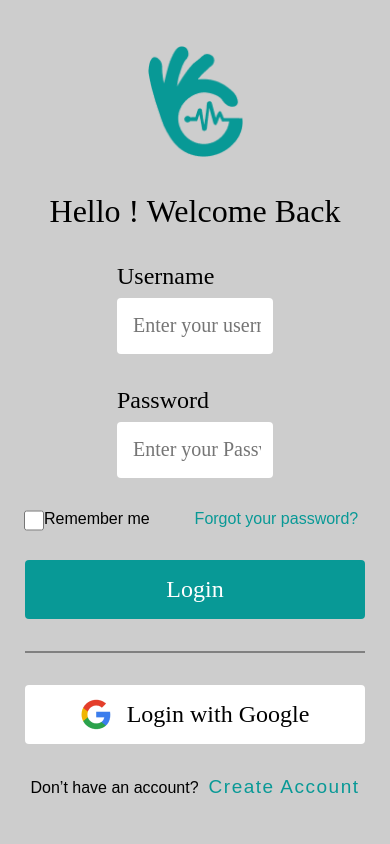
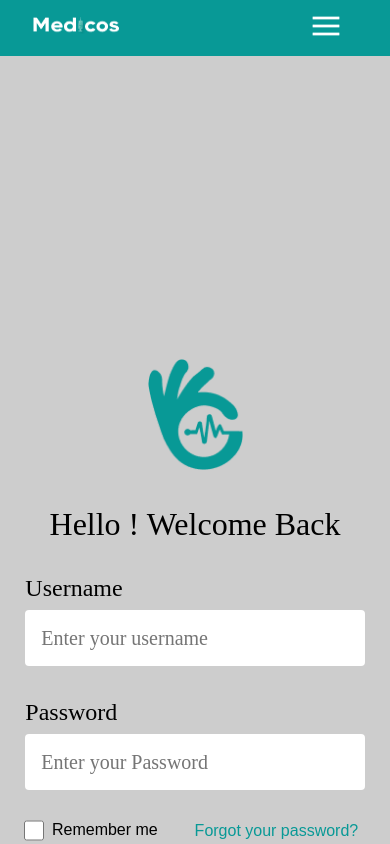
Before and after one commit to ariesiitr/Medicos, a Next.js app in the folder medicose-frontend/: page /login in a window 390 px wide. Shown: the top 844 px of the page. Built offline with nearby package versions, Linux system fonts and the light colour scheme.

Commit message:
login and signup page is responsive now

```diff
--- a/medicose-frontend/components/Login/Forms.js
+++ b/medicose-frontend/components/Login/Forms.js
@@ -74,7 +74,7 @@ export default function Loginform() {
 				<input
 					type="text"
 					placeholder="Enter your username"
-          className="Input"
+					className="Input"
 					onChange={(e) => setuserName(e.target.value)}
 				/>
 			</div>
@@ -83,7 +83,7 @@ export default function Loginform() {
 				<input
 					type="password"
 					placeholder="Enter your Password"
-          className="Input"
+					className="Input"
 					onChange={(e) => {
 						setPassword(e.target.value);
 						passValidate();
@@ -95,7 +95,9 @@ export default function Loginform() {
 					style={{
 						display: 'flex',
 						flexDirection: 'row',
-						height: '18px',
+						height: '1rem',
+						gap: '0.5rem',
+						alignItems: 'center',
 					}}
 				>
 					<input type="checkbox" className="Input" />
@@ -124,6 +126,7 @@ export default function Loginform() {
 				Login
 			</button>
 			<hr />
+			{/*
 			<button
 				className="btn"
 				style={{
@@ -138,7 +141,7 @@ export default function Loginform() {
 					style={{ marginRight: '16px' }}
 				/>
 				Login with Google
-			</button>
+			</button> */}
 			<div>
 				<text> Don’t have an account?</text>
 				<span
--- a/medicose-frontend/pages/login.js
+++ b/medicose-frontend/pages/login.js
@@ -2,7 +2,7 @@ import React from "react";
 import Logindesign from "../components/Login/Logindesign";
 import Image from "next/image";
 import Loginform from "../components/Login/Forms";
-import Navbar from "../components/navbar/Navbar"
+import MobNavbar from "../components/navbar/MobNavbar"
 import DoctorHomepage from '../components/dashboard/Doctor/Homepage'
 
 
@@ -15,7 +15,7 @@ function login() {
         <Logindesign />
       </div>
       <div>
-      {/* <Navbar /> */}
+      <MobNavbar />
       <div className="loginFormContainer">
         <div className="okGestureIcon">
           <Image src="/healthy.png" width={95} height={111} />
--- a/medicose-frontend/styles/login.scss
+++ b/medicose-frontend/styles/login.scss
@@ -44,7 +44,7 @@
 	font-family: 'THICCCBOI';
 	font-style: normal;
 	font-weight: 500;
-	font-size: 2rem;
+	font-size: 1.65rem;
 	line-height: 2.3rem;
 	color: #ffffff;
 }
@@ -69,7 +69,7 @@
 .loginFormContainer {
 	width: 50vw;
 	display: flex;
-	min-height: 100vh;
+	min-height: 150vh;
 	height: auto;
 	flex-direction: column;
 	justify-content: center;
@@ -186,6 +186,7 @@ input[type='checkbox'] {
 	}
 	.loginFormContainer {
 		width: 100vw;
+		height: 100vh;
 	}
 	input {
 		width: 87vw;
@@ -207,8 +208,21 @@ input[type='checkbox'] {
 		width: auto;
 		max-width: none;
 	}
-  .navbarContainer {
+	.navbarContainer {
 		display: flex;
+	}
+	.Input {
+		width: 87vw;
+		max-width: none;
+	}
+	.navbarContainer {
+		width: 100vw;
+		height: 3.5rem;
+		background-color: #089996;
+		display: flex;
+		justify-content: space-between;
+		align-items: center;
+		padding: 0rem 3rem 0rem 2rem;
 	}
 }
 @media screen and (min-width: 701px) {
```
